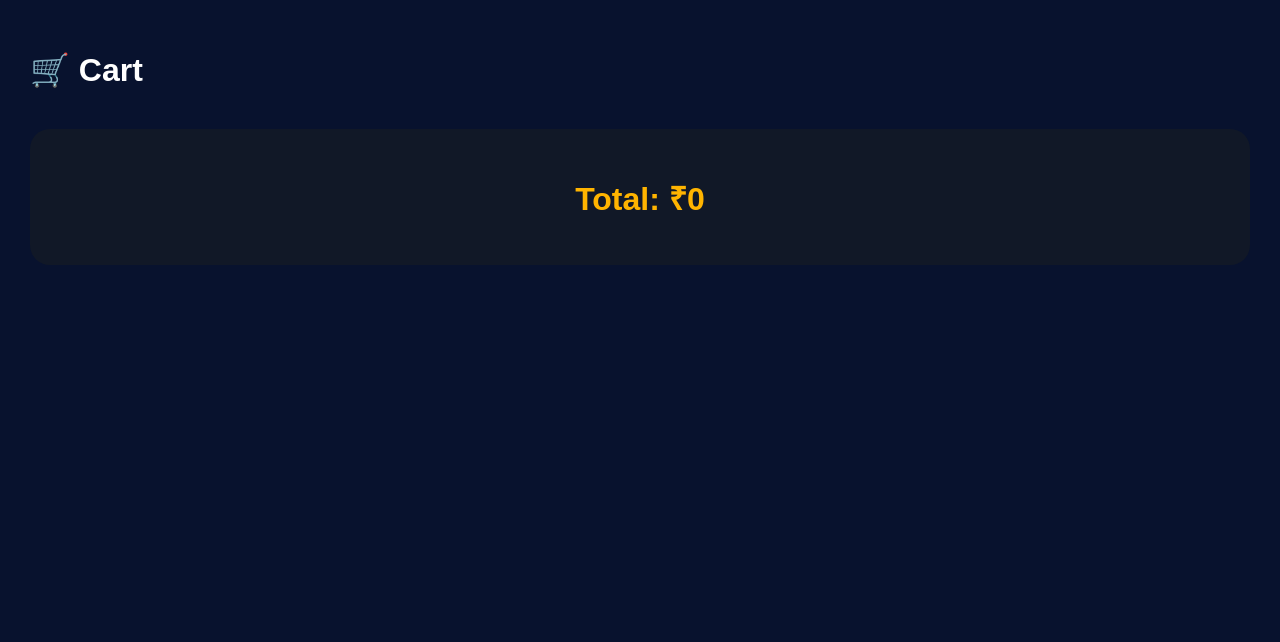
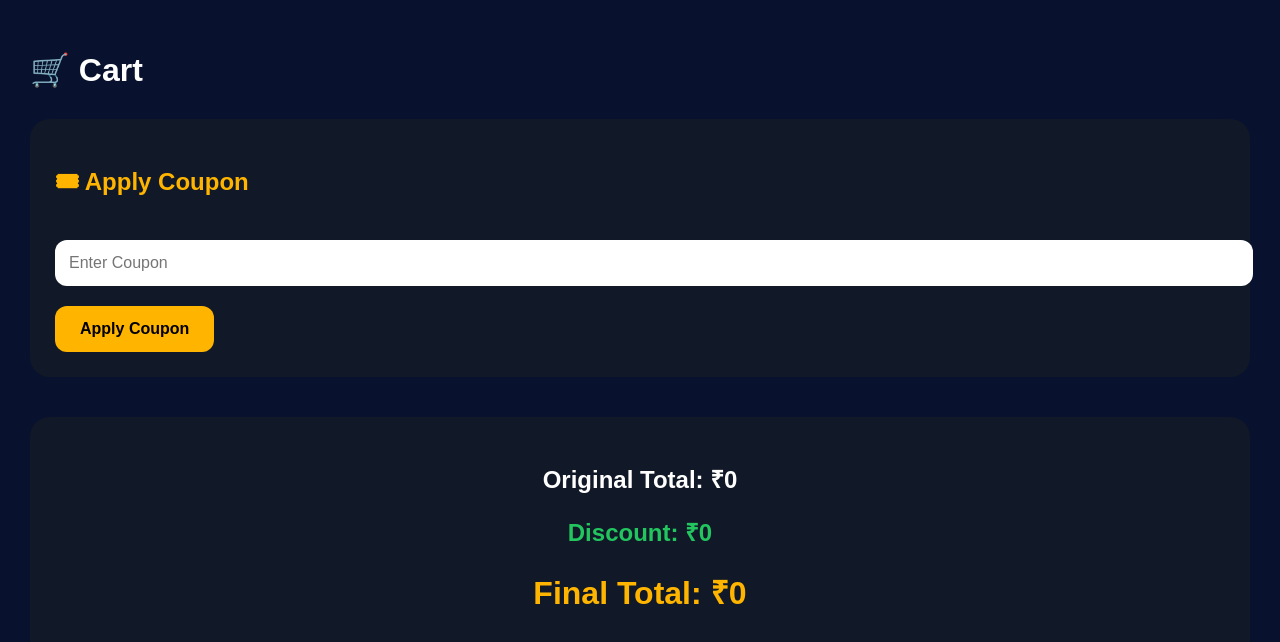
Before and after one commit to Amarnadh9676/bro-fries, a React (Vite) app in the folder bro-fries/: page /cart in a window 1280 px wide. Shown: the top 642 px of the page. Built offline with nearby package versions, Linux system fonts and the light colour scheme.

Commit message:
added coupon system

```diff
--- a/bro-fries/src/main.jsx
+++ b/bro-fries/src/main.jsx
@@ -14,6 +14,8 @@ import Cart from "./pages/Cart";
 import Address from "./pages/Address";
 import Payment from "./pages/Payment";
 import Success from "./pages/Success";
+
+import Orders from "./pages/Orders";
 
 import Login from "./pages/Login";
 import Register from "./pages/Register";
@@ -70,6 +72,11 @@ ReactDOM.createRoot(
         />
 
         <Route
+          path="/orders"
+          element={<Orders />}
+        />
+
+        <Route
           path="/success"
           element={<Success />}
         />
--- a/bro-fries/src/pages/Cart.jsx
+++ b/bro-fries/src/pages/Cart.jsx
@@ -1,4 +1,4 @@
-import { useContext } from "react";
+import { useContext, useState } from "react";
 
 import { CartContext } from "../Context/CartContext";
 
@@ -10,13 +10,48 @@ function Cart() {
     removeFromCart
   } = useContext(CartContext);
 
-  // Total Price Calculation
+  // Coupon States
+
+  const [coupon, setCoupon] =
+    useState("");
+
+  const [discount, setDiscount] =
+    useState(0);
+
+  // Total Price
 
   const total = cartItems.reduce(
     (sum, item) =>
       sum + item.price * item.quantity,
     0
   );
+
+  // Final Price
+
+  const finalTotal =
+    total - discount;
+
+  // Apply Coupon
+
+  const applyCoupon = () => {
+
+    if (coupon === "BRO50") {
+
+      setDiscount(total * 0.1);
+
+      alert(
+        "Coupon Applied 🎉"
+      );
+
+    } else {
+
+      alert(
+        "Invalid Coupon ❌"
+      );
+
+    }
+
+  };
 
   return (
 
@@ -110,6 +145,61 @@ function Cart() {
 
       ))}
 
+      {/* Coupon Section */}
+
+      <div
+        style={{
+          marginTop: "30px",
+          background: "#111827",
+          padding: "25px",
+          borderRadius: "20px"
+        }}
+      >
+
+        <h2
+          style={{
+            color: "#ffb400"
+          }}
+        >
+          🎟 Apply Coupon
+        </h2>
+
+        <input
+          type="text"
+          placeholder="Enter Coupon"
+          value={coupon}
+          onChange={(e) =>
+            setCoupon(e.target.value)
+          }
+          style={{
+            width: "100%",
+            padding: "14px",
+            marginTop: "15px",
+            borderRadius: "12px",
+            border: "none",
+            fontSize: "16px"
+          }}
+        />
+
+        <button
+          onClick={applyCoupon}
+          style={{
+            marginTop: "20px",
+            background: "#ffb400",
+            color: "black",
+            border: "none",
+            padding: "14px 25px",
+            borderRadius: "12px",
+            fontWeight: "bold",
+            cursor: "pointer",
+            fontSize: "16px"
+          }}
+        >
+          Apply Coupon
+        </button>
+
+      </div>
+
       {/* Final Total */}
 
       <div
@@ -122,12 +212,27 @@ function Cart() {
         }}
       >
 
+        <h2>
+          Original Total:
+          ₹{total}
+        </h2>
+
+        <h2
+          style={{
+            color: "#22c55e"
+          }}
+        >
+          Discount:
+          ₹{discount}
+        </h2>
+
         <h1
           style={{
             color: "#ffb400"
           }}
         >
-          Total: ₹{total}
+          Final Total:
+          ₹{finalTotal}
         </h1>
 
       </div>
--- /dev/null
+++ b/bro-fries/src/pages/Orders.jsx
@@ -0,0 +1,160 @@
+function Orders() {
+
+  const orders = JSON.parse(
+    localStorage.getItem(
+      "orders"
+    )
+  ) || [];
+
+  return (
+
+    <div
+      style={{
+        background: "#050816",
+        minHeight: "100vh",
+        color: "white",
+        padding: "40px"
+      }}
+    >
+
+      <h1
+        style={{
+          textAlign: "center",
+          color: "#ffb400",
+          marginBottom: "40px",
+          fontSize: "50px"
+        }}
+      >
+        📦 Order History
+      </h1>
+
+      {
+
+        orders.length === 0
+
+          ? (
+
+            <h2
+              style={{
+                textAlign: "center",
+                color: "#cbd5e1"
+              }}
+            >
+              No Orders Yet
+            </h2>
+
+          )
+
+          : (
+
+            <div
+              style={{
+                display: "flex",
+                flexDirection: "column",
+                gap: "30px"
+              }}
+            >
+
+              {orders.map(
+                (order, index) => (
+
+                  <div
+                    key={index}
+                    style={{
+                      background:
+                        "#111827",
+
+                      padding: "25px",
+
+                      borderRadius:
+                        "25px",
+
+                      boxShadow:
+                        "0 0 20px rgba(255,180,0,0.2)"
+                    }}
+                  >
+
+                    <h2
+                      style={{
+                        color: "#ffb400"
+                      }}
+                    >
+                      Order #{index + 1}
+                    </h2>
+
+                    <p>
+                      Date:
+                      {" "}
+                      {order.date}
+                    </p>
+
+                    <div
+                      style={{
+                        marginTop: "20px"
+                      }}
+                    >
+
+                      {order.items.map(
+                        (item) => (
+
+                          <div
+                            key={item.name}
+                            style={{
+                              marginBottom:
+                                "15px"
+                            }}
+                          >
+
+                            <h3>
+                              {item.name}
+                            </h3>
+
+                            <p>
+                              Quantity:
+                              {" "}
+                              {item.quantity}
+                            </p>
+
+                            <p>
+                              Price:
+                              {" "}
+                              ₹
+                              {item.price}
+                            </p>
+
+                          </div>
+
+                        )
+                      )}
+
+                    </div>
+
+                    <h2
+                      style={{
+                        marginTop: "20px",
+                        color: "#22c55e"
+                      }}
+                    >
+                      Total:
+                      {" "}
+                      ₹
+                      {order.total}
+                    </h2>
+
+                  </div>
+
+                )
+              )}
+
+            </div>
+
+          )
+
+      }
+
+    </div>
+
+  );
+}
+
+export default Orders;
```
